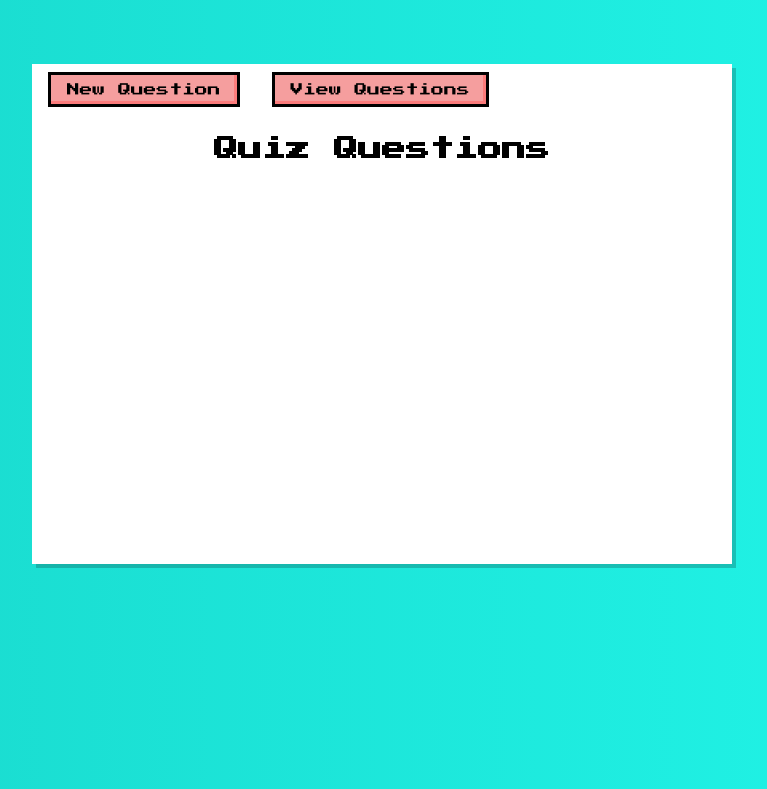
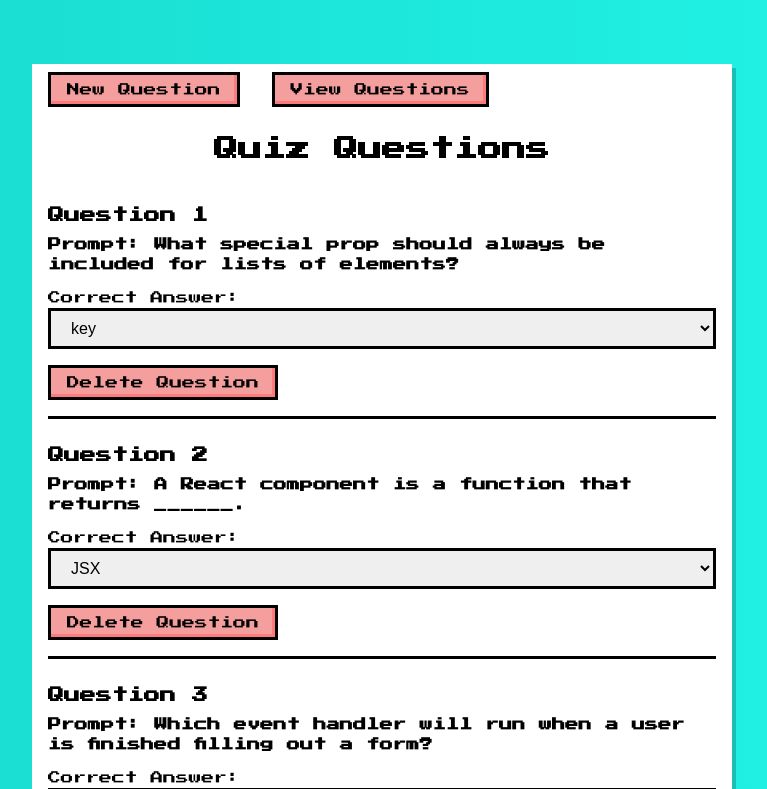
Before and after one commit to zullicm/react-hooks-fetch-crud-lab, a React (Create React App) app: page / in a window 1280 px wide. Shown: the top 789 px of the page, without its empty margins (258-1025 px from the left). Built offline with nearby package versions, Linux system fonts and the light colour scheme; data requests are answered from the project's data file.

Commit message:
commit tree 0172293159885858896a5c638733161c6e6bc95a

```diff
--- a/db.json
+++ b/db.json
@@ -3,37 +3,45 @@
     {
       "id": 1,
       "prompt": "What special prop should always be included for lists of elements?",
-      "answers": ["id", "name", "key", "prop"],
+      "answers": [
+        "id",
+        "name",
+        "key",
+        "prop"
+      ],
       "correctIndex": 2
     },
     {
       "id": 2,
       "prompt": "A React component is a function that returns ______.",
-      "answers": ["HTML", "JSX", "props", "state"],
+      "answers": [
+        "HTML",
+        "JSX",
+        "props",
+        "state"
+      ],
       "correctIndex": 1
     },
     {
       "id": 3,
       "prompt": "Which event handler will run when a user is finished filling out a form?",
-      "answers": ["onSubmit", "onClick", "onChange", "onForm"],
+      "answers": [
+        "onSubmit",
+        "onClick",
+        "onChange",
+        "onForm"
+      ],
       "correctIndex": 0
     },
     {
       "id": 4,
       "prompt": "______ is a tool that transpiles JSX into valid JavaScript.",
-      "answers": ["React", "Babel", "Webpack", "ES6"],
-      "correctIndex": 1
-    },
-    {
-      "id": 5,
-      "prompt": "What syntax makes it possible to unpack values from arrays, or properties from objects, into distinct variables?",
-      "answers": ["spread", "key-value", "coalescing", "destructuring"],
-      "correctIndex": 3
-    },
-    {
-      "id": 6,
-      "prompt": "Returning different elements from a component depending on the state of your application is known as _____ rendering.",
-      "answers": ["voodoo", "conditional", "reactive", "controlled"],
+      "answers": [
+        "React",
+        "Babel",
+        "Webpack",
+        "ES6"
+      ],
       "correctIndex": 1
     }
   ]
--- a/src/components/App.js
+++ b/src/components/App.js
@@ -1,15 +1,30 @@
-import React, { useState } from "react";
+import React, { useEffect, useState } from "react";
 import AdminNavBar from "./AdminNavBar";
 import QuestionForm from "./QuestionForm";
 import QuestionList from "./QuestionList";
 
 function App() {
   const [page, setPage] = useState("List");
+  const [questions, setQuestions] = useState([])
+
+  useEffect(() => {
+    fetch("http://localhost:4000/questions")
+    .then(res => res.json())
+    .then(data => setQuestions(data))
+  }, [])
+
+  function setNewQuestionList(newList){
+    return setQuestions([...questions, newList])
+  }
+
+  function setQuestionsAfterDelete(newList){
+    return setQuestions(newList)
+  }
 
   return (
     <main>
       <AdminNavBar onChangePage={setPage} />
-      {page === "Form" ? <QuestionForm /> : <QuestionList />}
+      {page === "Form" ? <QuestionForm setQuestions={setNewQuestionList}/> : <QuestionList questions={questions} setQuestionsAfterDelete={setQuestionsAfterDelete}/>}
     </main>
   );
 }
--- a/src/components/QuestionForm.js
+++ b/src/components/QuestionForm.js
@@ -1,6 +1,6 @@
-import React, { useState } from "react";
+import React, { useEffect, useState } from "react";
 
-function QuestionForm(props) {
+function QuestionForm({setQuestions}) {
   const [formData, setFormData] = useState({
     prompt: "",
     answer1: "",
@@ -20,6 +20,20 @@ function QuestionForm(props) {
   function handleSubmit(event) {
     event.preventDefault();
     console.log(formData);
+    const newQuestion = {
+      "prompt": formData.prompt,
+      "answers": [formData.answer1, formData.answer2, formData.answer3, formData.answer4],
+      "correctIndex": formData.correctIndex
+    }
+    fetch("http://localhost:4000/questions", {
+      method: "POST",
+      headers: {
+        "Content-Type": "application/json",
+      },
+      body: JSON.stringify(newQuestion)
+    })
+    .then(res => res.json())
+    .then(data => setQuestions(data))
   }
 
   return (
--- a/src/components/QuestionItem.js
+++ b/src/components/QuestionItem.js
@@ -1,13 +1,22 @@
 import React from "react";
 
-function QuestionItem({ question }) {
+function QuestionItem({ question , onItemDelete}) {
   const { id, prompt, answers, correctIndex } = question;
 
-  const options = answers.map((answer, index) => (
+  const options = answers.map((answer, index, ) => (
     <option key={index} value={index}>
       {answer}
     </option>
   ));
+
+  function handleDelete(question){
+    const id = question.id
+    fetch(`http://localhost:4000/questions/${id}`, {
+      method: "DELETE"
+    })
+    .then(res => res.json())
+    .then(() => onItemDelete(question))
+  }
 
   return (
     <li>
@@ -17,7 +26,7 @@ function QuestionItem({ question }) {
         Correct Answer:
         <select defaultValue={correctIndex}>{options}</select>
       </label>
-      <button>Delete Question</button>
+      <button onClick={() => handleDelete(question)}>Delete Question</button>
     </li>
   );
 }
--- a/src/components/QuestionList.js
+++ b/src/components/QuestionList.js
@@ -1,10 +1,28 @@
 import React from "react";
+import QuestionItem from "./QuestionItem";
 
-function QuestionList() {
+
+function QuestionList({ questions , setQuestionsAfterDelete}) {
+  console.log(questions)
+
+  // function handleDeleteItem(deletedItem) {
+  //   const updatedItems = items.filter((item) => item.id !== deletedItem.id);
+  //   setItems(updatedItems);
+  // }
+
+  function onItemDelete(deletedQuestion){
+    const updatedQuestions = questions.filter(question => question.id !== deletedQuestion.id)
+    setQuestionsAfterDelete(updatedQuestions)
+  }
+
   return (
     <section>
       <h1>Quiz Questions</h1>
-      <ul>{/* display QuestionItem components here after fetching */}</ul>
+      <ul>{questions.map(question => {
+        return(
+          <QuestionItem key={question.id} question={question} onItemDelete={onItemDelete}/>
+        )
+      })}</ul>
     </section>
   );
 }
```
Also changed, not shown: 2 other files (tests, documents, lock files or other folders).
